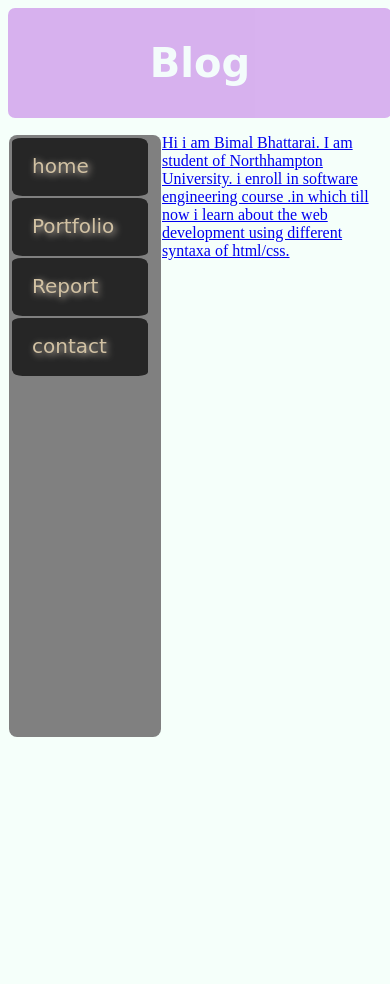
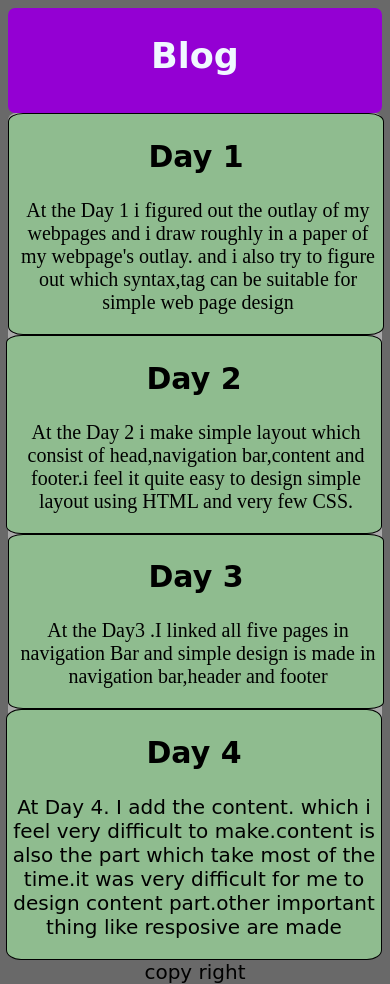
Before and after one commit to bimalbhatt/CSY1018A1, a plain HTML site: page blog.html in a window 390 px wide. Before the commit the page ends 844 px from the top, so only its background shows below. Drawn offline with Linux system fonts and the light colour scheme.

Commit message:
almost 70% work are done

```diff
--- a/blog.html
+++ b/blog.html
@@ -2,6 +2,7 @@
 <html>
 <head><title>Blog</title>
 <link rel="stylesheet" type="text/css" href="styleA.css">
+<meta name="viewport" content="width=device-width, initial-scale=1.0">
 </head>
 <body>
 	<header><div><h1>Blog</h1></div></header>
@@ -10,11 +11,27 @@
 			<li><a href="index.html">home</li>
 			<li><a href="portfolio.html">Portfolio</li>
 			<li><a href="sitereport.html">Report</li>
-		    <li><a href="contact.html">contact</li>
+		    <li><a href="contact.html">contact</a></li>
 		</ul>
 </nav>
-	<container>
-		<p>Hi i am Bimal Bhattarai. I am student of Northhampton University. i enroll in software engineering course .in which till now i learn about the web development using different syntaxa of html/css.</p>
-	</container>
+	<div class="home-content">
+        <div class="B1">
+        	<h2>Day 1</h2>
+            <p>At the Day 1 i figured out the outlay of my webpages and i draw roughly in a paper of my webpage's outlay. and i also try to figure out which syntax,tag can be suitable for simple web page design</p>
+
+
+        </div>
+		<div class="B2"><h2>Day 2</h2>
+            <p>At the Day 2 i make simple layout which consist of head,navigation bar,content and footer.i feel it quite easy to design simple layout using HTML and very few CSS. </p></div>
+		<div class="B3"><h2>Day 3</h2>
+            <p>At the Day3 .I linked all five pages in navigation Bar and simple design is made in navigation bar,header and footer</p></div>
+		<div class="B4"><h2>Day 4</h2>
+            At Day 4. I add the content. which i feel very difficult to make.content is also the part which take most of the time.it was very difficult for me to design content part.other important thing like resposive are made</p></div>
+
+    </div>
+	<footer>
+		<p>copy right
+		</p>
+	</footer>
 </body>
 </html>
--- a/styleA.css
+++ b/styleA.css
@@ -1,32 +1,35 @@
 body{
-    background-color:mintcream ;
+   background-color: dimgray;
 }
 
 header{
     text-align: center;
-	font-size: 20px;
-	font-family: cursive;
-	color: aliceblue;opacity: 0.3;
-	background-color: darkviolet;opacity:0.98px;
+    color: aliceblue;
+
+    background-color: darkviolet;
     margin: 0px;
-    padding: 5px 5px 10px;
-    font-display: block;
+    padding: 0px;
     width: 100%;
     border-radius: 7px;
-    height: 95px;
+    height: 105px;
+
 }
-
+header h1{
+          font-size: 35px;
+    font-family: cursive;
+      padding: 5px 5px 10px;
+      display: inline-block;
+}
 
 
 nav{
       font-size: 20px;
     font-family: cursive;
 
-    height: 600px;
-    background-color: grey;opacity: 1;
-    width: 150px;
+    height: 755px;
+    background-color: grey;
+    width: 23%;
     border-radius: 8px;
-    /*border-color: darkviolet;*/
     padding: 1px;
     margin: 1px;
     float: left;
@@ -46,11 +49,6 @@ nav ul li {
     list-style: none;
     background: black;opacity: 0.7;
     padding: 20px;
-    /* display: block; */
-    /* border: 3px; */
-    /* padding-block: 15px; */
-    /* border-block-color: black; */
-    /* border-block: 2px; */
     border-radius: 7%;
     padding-block: 16px;
     margin-block: 2px 4px;
@@ -59,96 +57,206 @@ nav ul li {
 nav ul li a{
  text-decoration: none;
  color: wheat;
- /*transition: width 3s , height 3s;*/
+
+}
+footer{
+    width: 100%;
+    height: 10px;
+    border-radius: 5px;
+    padding: 0px;
+    margin: 0px;
+
+}
+footer p{
+    text-align: center;
+    font-family: cursive;
+    font-size: 20px;
+}
+.home-content{
+    font-size: 20px;
+    font-family: cursive;
+    height: 755px;
+    background-color: darkgrey;
+    opacity: 1;
+    width: 74%;
+    border-radius: 8px;
+    padding: 5px;
+    margin: 0% 13% 0%;
+    padding-left: 15px;
+    margin-left: 24%;
+
+}
+.home-content H1{
+    font-size: 30px;
+    font-family: inherit;
+}
+.home-content p{
+    font-family: fangsong;
+    font-size: 20px;
+    padding-left: 4px;
+
+}
+.home-content .P1, .P3{
+    background-color: grey;
+    width: 50%;
+    height: 50%;
+    padding: 0px;
+    margin: 0px;
+    border-radius: 4%;
+    float: left;
+    text-align: center;
+}
+.home-content .P1 Img{
+    width: 100%;
+    height: 100%;
+    border-radius: 2%;
+}
+.home-content .P4 Img{
+    width: 100%;
+    height: 100%;
+    border-radius: 2%;
+}
+
+.home-content .P2, .P4{
+
+    background-color:grey;
+    width: 50%;
+    height: 50%;
+    padding: 0px;
+    margin: 0px;
+    border-radius: 4%;
+    float: right;
+    text-align: center;
+}
+
+/*.home-content .P1 img{
+    border: 1px solid black;
+    width: 49%;
+    height: auto;
+    padding: 0px;
+    margin: 0px;
+    border-radius: 4%;
+    float: left;
+}
+.home-content .p1 p{
+    border: 1px solid black;
+    width: 49%;
+    height: auto;
+    padding: 0px;
+    margin: 0px;
+    border-radius: 4%;
+    float: right;
+}
+
+.home-content .P2 img{
+    border: 1px solid black;
+    width: 49%;
+    height: auto;
+    padding: 0px;
+    margin: 0px;
+    border-radius: 4%;
+    float: right;
+}
+.home-content .p2 p{
+    border: 1px solid black;
+    width: 50%;
+    height: auto;
+    padding: 0px;
+    margin: 0px;
+    border-radius: 4%;
+    float: left;
+}
+*/
+.home-content .B1, .B3{
+    border: 1px solid black;
+    background-color: grey;
+    width: 49%;
+    height: 49%;
+    padding: 0px;
+    margin: 0px;
+    border-radius: 4%;
+    float: left;
+    text-align: center;
+}
+.home-content .B2, .B4{
+    border: 1px solid black;
+    background-color:grey;
+    width: 49%;
+    height: 49%;
+    padding: 0px;
+    margin: 0px;
+    border-radius: 4%;
+    float: right;
+    text-align: center;
 }
 
 
-.photo {
-    display: ;
-    width: 250px;
-    height:250px;
-    border-radius: %;
-    margin-left: %;
-    border-color: black;
-    padding-top: 10%;
-    float: left;
+.topic h1{
+    text-align:center ;
 }
-/*container{
-    font-family: unset;
 
-    font-size: 15px;
-    text-decoration: none;
-    color: black;
-    background-color:;
-    height: 700px;
-    width: 100%;
+.mail {
+
+    background-color: ;
+    width: 320px;
+    height: 450px;
     margin: auto;
-    padding: 4px;
-    padding-left: 150px;
-    border-radius: 2%;
-
-}
-.content h2{
-    font-size: 30px;
-    text-decoration: none;
-
-    font-family: sans-serif;
-}
-    */
-.mail {
-    border: 1px solid;
-    border-width: 3px;
-    border-color: black;
-    width: 350px;
-    height: 400px;
-    margin: auto;
-    margin-left: 40%;
-    padding: 0px;
+    margin-left: 30%;
+    padding-top: 20px;
+    margin-top: 3%;
     border-radius: 5%;
-
+    background-color: lightgrey;
 }
 .mail ul li{
     list-style: none;
     font-size: 16px;
     font-family: monospace;
 }
-.home-content{
+
+
+@media screen and (max-width: 550px ){
+
+     header{
+        text-align: center;
 
      }
-.portfolio-content{
-    border: 1px solid;
-    border-width: 3px;
-    border-color: sandybrown;
-    background-color: lightblue;
-    height: 600px;
-    width: auto;
+     nav{
+        display: none;
+     }
+
+    .mail{
     margin: auto;
-    margin-left: 155px;
+    padding: 5px;
+    padding-top: 5px;
+    margin-top: 4%;
+     }
+    .home-content{
              padding: 0px;
-    border-radius: 2%;
+    margin: 0px;
+    width: 100%;
+    height: 750px;
      }
-.portfolio-content h2{
-    text-decoration-color: black;
-    font-size: 25px;
-    font-family: fantasy;
-    margin: 10px;
+     .home-content .B1, .B3{
+    border: 1px solid black;
+    background-color: darkseagreen;
+    width: 100%;
+    height: auto;
     padding: 0px;
-    padding-left: 6px;
+    margin: 0px;
+    border-radius: 4%;
+
+    text-align: center;
 }
-.photo1{
-    width: 315px;
-    height: 310px;
-    display: 1px solid;
-    padding: 3px;
-    margin: 10px;
-    border-radius: 5%;
-    float: left;
+.home-content .B2, .B4{
+    border: 1px solid black;
+    background-color: darkseagreen;
+    width: 100%;
+    height: auto;
+    padding: 0px;
+    margin: 0px;
+    border-radius: 4%;
+    float: right;
+    text-align: center;
 }
-.portfolio-main{
-    float: right;
-    padding-right: ;
+
 }
-.portfolio-main p{
-    float: right;
-    padding-top: 250px;
-}
```
Also changed, not shown: contact.html (+9 -1 lines), index.html (+9 -3 lines), portfolio.html (+17 -15 lines), sitereport.html (+15 -4 lines). Lines whose indentation alone changed are shown as unchanged.
